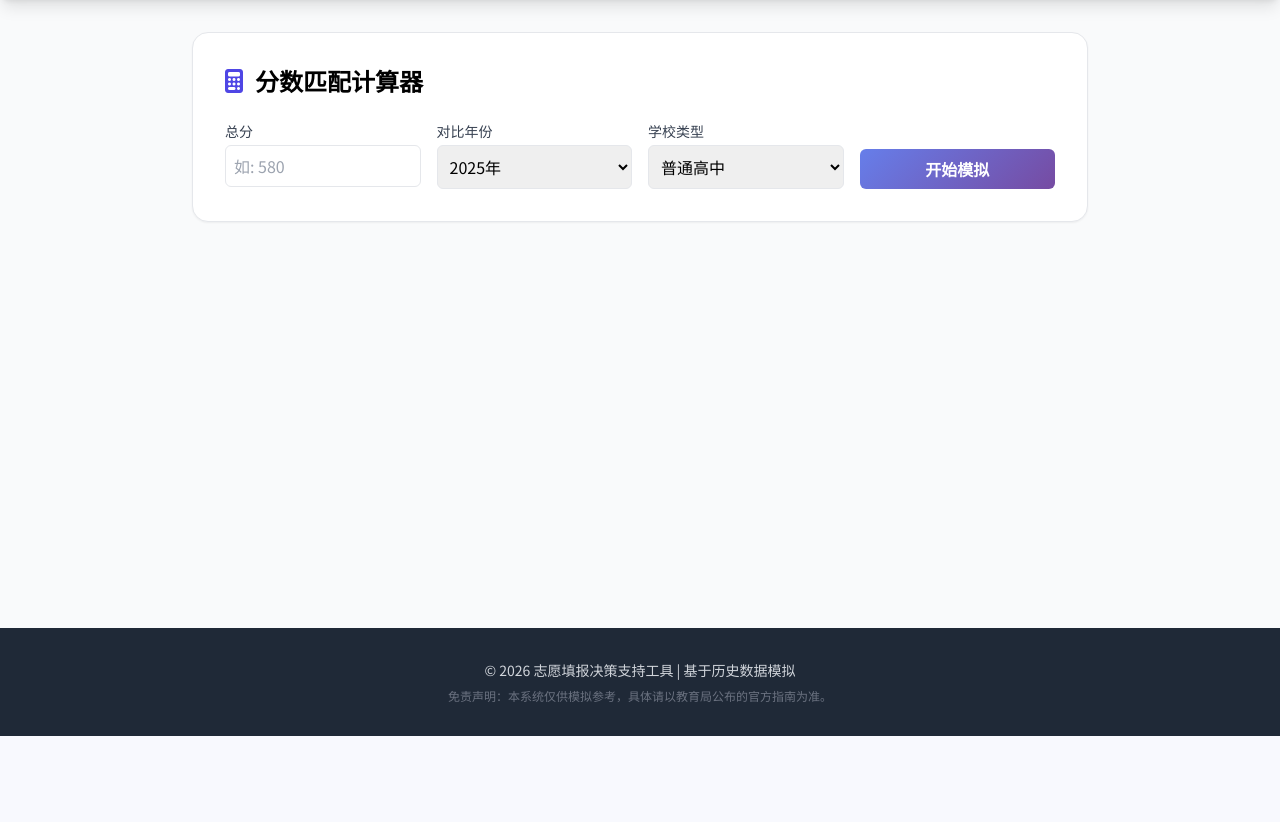
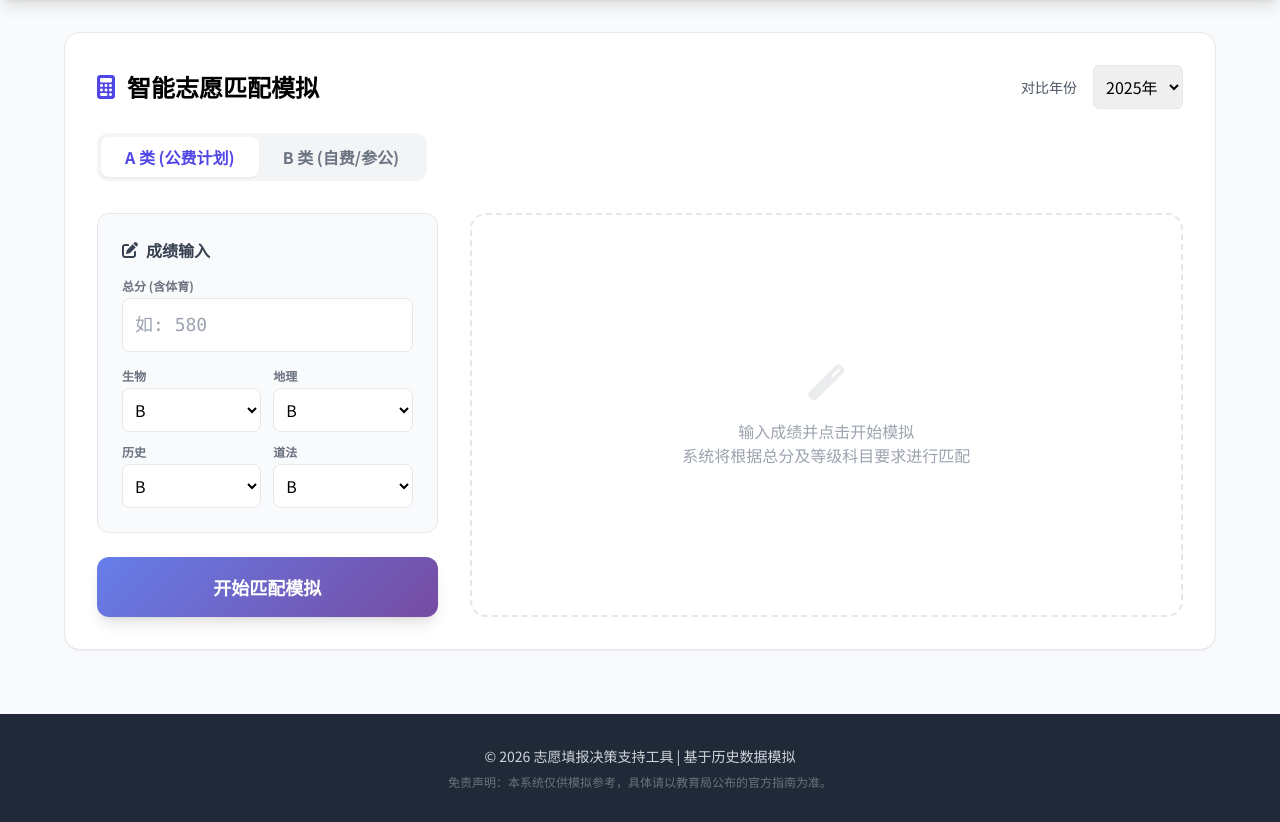
Before and after one commit to JE668/volunteer-information-system, a Flask app: page /simulate in a window 1280 px wide. Shown: the part 64-886 px from the top of the page. Before the commit the page ends 800 px from the top, so only its background shows below. Run offline with Flask 3, Linux system fonts and the light colour scheme; some libraries are stand-ins or nearby versions.

Commit message:
feat: complete simulation UI reconstruction for A/B plans

```diff
--- a/app/templates/simulate.html
+++ b/app/templates/simulate.html
@@ -1,104 +1,186 @@
 {% extends "base.html" %}
 {% block title %}智能模拟{% endblock %}
 {% block content %}
-<div class="max-w-4xl mx-auto">
+<div class="max-w-6xl mx-auto">
     <div class="bg-white p-8 rounded-2xl shadow-sm border border-gray-200 mb-8">
-        <h2 class="text-2xl font-bold mb-6 flex items-center">
-            <i class="fas fa-calculator mr-3 text-indigo-600"></i>分数匹配计算器
+        <div class="flex items-center justify-between mb-6">
+            <h2 class="text-2xl font-bold flex items-center">
+                <i class="fas fa-calculator mr-3 text-indigo-600"></i>智能志愿匹配模拟
             </h2>
-        <form id="simulateForm" class="grid grid-cols-1 md:grid-cols-4 gap-4">
-            <div>
-                <label class="block text-sm font-medium text-gray-700 mb-1">总分</label>
-                <input type="number" name="score" required placeholder="如: 580" class="w-full p-2 border rounded-md focus:ring-2 focus:ring-indigo-500 outline-none">
-            </div>
-            <div>
-                <label class="block text-sm font-medium text-gray-700 mb-1">对比年份</label>
-                <select name="year" class="w-full p-2 border rounded-md focus:ring-2 focus:ring-indigo-500 outline-none">
+            <div class="flex items-center gap-4">
+                <label class="text-sm font-medium text-gray-600">对比年份</label>
+                <select id="yearSelect" class="p-2 border rounded-md outline-none focus:ring-2 focus:ring-indigo-500">
                     <option value="2025">2025年</option>
                     <option value="2024">2024年</option>
                     <option value="2023">2023年</option>
                 </select>
             </div>
-            <div>
-                <label class="block text-sm font-medium text-gray-700 mb-1">学校类型</label>
-                <select name="type" class="w-full p-2 border rounded-md focus:ring-2 focus:ring-indigo-500 outline-none">
-                    <option value="pg">普通高中</option>
-                    <option value="voc">中职学校</option>
-                </select>
-            </div>
-            <div class="flex items-end">
-                <button type="submit" class="w-full gradient-bg text-white font-bold py-2 rounded-md hover:opacity-90 transition">开始模拟</button>
-            </div>
-        </form>
         </div>
 
-    <div id="results" class="hidden space-y-6">
-        <div class="flex items-center justify-between mb-4">
-            <h3 class="text-xl font-bold">模拟结果</h3>
-            <div id="scoreBadge" class="px-3 py-1 bg-indigo-100 text-indigo-700 rounded-full text-sm font-bold"></div>
+        <!-- 模式切换 Tab -->
+        <div class="flex p-1 bg-gray-100 rounded-xl mb-8 w-fit">
+            <button id="tabA" onclick="switchMode('A')" class="px-6 py-2 rounded-lg font-bold transition-all duration-200 bg-white text-indigo-600 shadow-sm">A 类 (公费计划)</button>
+            <button id="tabB" onclick="switchMode('B')" class="px-6 py-2 rounded-lg font-bold transition-all duration-200 text-gray-500 hover:text-gray-700">B 类 (自费/参公)</button>
+        </div>
+
+        <div class="grid grid-cols-1 lg:grid-cols-3 gap-8">
+            <!-- 输入区域 -->
+            <div class="lg:col-span-1 space-y-6">
+                <div class="bg-gray-50 p-6 rounded-xl border border-gray-200">
+                    <h3 class="font-bold text-gray-700 mb-4 flex items-center">
+                        <i class="fas fa-edit mr-2"></i>成绩输入
+                    </h3>
+
+                    <div class="space-y-4">
+                        <div>
+                            <label class="block text-xs font-bold text-gray-500 uppercase mb-1">总分 (含体育)</label>
+                            <input type="number" id="totalScore" placeholder="如: 580" class="w-full p-3 border rounded-lg focus:ring-2 focus:ring-indigo-500 outline-none text-lg font-mono">
+                        </div>
+
+                        <div id="gradeGrid" class="grid grid-cols-2 gap-3">
+                            <!-- 动态加载科目 -->
+                        </div>
+                    </div>
+                </div>
+
+                <button id="simulateBtn" class="w-full gradient-bg text-white font-bold py-4 rounded-xl hover:opacity-90 transition shadow-lg text-lg">
+                    开始匹配模拟
+                </button>
+            </div>
+
+            <!-- 结果区域 -->
+            <div class="lg:col-span-2">
+                <div id="emptyState" class="h-full flex flex-col items-center justify-center text-center p-12 border-2 border-dashed border-gray-200 rounded-2xl text-gray-400">
+                    <i class="fas fa-magic text-4xl mb-4 opacity-20"></i>
+                    <p>输入成绩并点击开始模拟<br>系统将根据总分及等级科目要求进行匹配</p>
+                </div>
+
+                <div id="resultsArea" class="hidden space-y-8">
+                    <div class="flex items-center justify-between">
+                        <h3 class="text-xl font-bold text-gray-800">匹配结果分析</h3>
+                        <div id="scoreSummary" class="text-sm font-medium text-gray-500"></div>
                     </div>
 
                     <div class="grid grid-cols-1 gap-6">
                         <!-- 冲 -->
                         <div class="bg-white rounded-xl shadow-sm border-l-4 border-red-500 overflow-hidden">
-                <div class="bg-red-50 px-4 py-2 border-b border-red-100 flex justify-between items-center">
+                            <div class="bg-red-50 px-4 py-3 border-b border-red-100 flex justify-between items-center">
                                 <span class="font-bold text-red-700"><i class="fas fa-fire mr-2"></i>冲 (Rush) - 风险较高，有机会</span>
-                    <span class="text-xs text-red-600">分差 0 ~ 15 分</span>
+                                <span class="text-xs font-medium text-red-600 bg-red-100 px-2 py-0.5 rounded">分差 0 ~ 15 分</span>
                             </div>
                             <div id="rushList" class="divide-y"></div>
                         </div>
                         <!-- 稳 -->
                         <div class="bg-white rounded-xl shadow-sm border-l-4 border-yellow-500 overflow-hidden">
-                <div class="bg-yellow-50 px-4 py-2 border-b border-yellow-100 flex justify-between items-center">
+                            <div class="bg-yellow-50 px-4 py-3 border-b border-yellow-100 flex justify-between items-center">
                                 <span class="font-bold text-yellow-700"><i class="fas fa-balance-scale mr-2"></i>稳 (Stable) - 录取概率较大</span>
-                    <span class="text-xs text-yellow-600">分差 15 ~ 40 分</span>
+                                <span class="text-xs font-medium text-yellow-600 bg-yellow-100 px-2 py-0.5 rounded">分差 15 ~ 40 分</span>
                             </div>
                             <div id="stableList" class="divide-y"></div>
                         </div>
                         <!-- 保 -->
                         <div class="bg-white rounded-xl shadow-sm border-l-4 border-green-500 overflow-hidden">
-                <div class="bg-green-50 px-4 py-2 border-b border-green-100 flex justify-between items-center">
+                            <div class="bg-green-50 px-4 py-3 border-b border-green-100 flex justify-between items-center">
                                 <span class="font-bold text-green-700"><i class="fas fa-shield-alt mr-2"></i>保 (Backup) - 极高概率录取</span>
-                    <span class="text-xs text-green-600">分差 > 40 分</span>
+                                <span class="text-xs font-medium text-green-600 bg-green-100 px-2 py-0.5 rounded">分差 > 40 分</span>
                             </div>
                             <div id="backupList" class="divide-y"></div>
                         </div>
                     </div>
                 </div>
             </div>
+        </div>
+    </div>
+</div>
 
 <script>
-document.getElementById('simulateForm').onsubmit = async (e) => {
-    e.preventDefault();
-    const formData = new FormData(e.target);
-    const params = new URLSearchParams(formData);
+let currentMode = 'A';
+const subjectConfigs = {
+    'A': { 'bio': '生物', 'geo': '地理', 'his': '历史', 'pol': '道法' },
+    'B': { 'bio': '生物', 'geo': '地理', 'phy': '物理', 'che': '化学' }
+};
+
+function switchMode(mode) {
+    currentMode = mode;
+    document.getElementById('tabA').className = mode === 'A' ? 'px-6 py-2 rounded-lg font-bold transition-all duration-200 bg-white text-indigo-600 shadow-sm' : 'px-6 py-2 rounded-lg font-bold transition-all duration-200 text-gray-500 hover:text-gray-700';
+    document.getElementById('tabB').className = mode === 'B' ? 'px-6 py-2 rounded-lg font-bold transition-all duration-200 bg-white text-indigo-600 shadow-sm' : 'px-6 py-2 rounded-lg font-bold transition-all duration-200 text-gray-500 hover:text-gray-700';
+    renderGradeInputs();
+}
+
+function renderGradeInputs() {
+    const grid = document.getElementById('gradeGrid');
+    const config = subjectConfigs[currentMode];
+    grid.innerHTML = Object.entries(config).map(([id, name]) => `
+        <div>
+            <label class="block text-xs font-bold text-gray-500 uppercase mb-1">${name}</label>
+            <select id="grade_${id}" class="w-full p-2 border rounded-lg focus:ring-2 focus:ring-indigo-500 outline-none bg-white">
+                <option value="A+">A+</option>
+                <option value="A">A</option>
+                <option value="B+">B+</option>
+                <option value="B" selected>B</option>
+                <option value="C">C</option>
+            </select>
+        </div>
+    `).join('');
+}
+
+document.getElementById('simulateBtn').onclick = async () => {
+    const year = document.getElementById('yearSelect').value;
+    const total = document.getElementById('totalScore').value;
+    if(!total) return alert('请输入总分');
+
+    // 构建参数
+    const params = new URLSearchParams();
+    params.append('year', year);
+    params.append('type', 'pg');
+
+    if(currentMode === 'A') {
+        params.append('score_a', total);
+        params.append('bio_a', document.getElementById('grade_bio').value);
+        params.append('geo_a', document.getElementById('grade_geo').value);
+        params.append('his_a', document.getElementById('grade_his').value);
+        params.append('pol_a', document.getElementById('grade_pol').value);
+    } else {
+        params.append('score_b', total);
+        params.append('bio_b', document.getElementById('grade_bio').value);
+        params.append('geo_b', document.getElementById('grade_geo').value);
+        params.append('phy_b', document.getElementById('grade_phy').value);
+        params.append('che_b', document.getElementById('grade_che').value);
+    }
+
     const res = await fetch(`/api/match?${params.toString()}`);
     const data = await res.json();
-
     if(data.error) return alert(data.error);
 
-    document.getElementById('results').classList.remove('hidden');
-    document.getElementById('scoreBadge').innerText = `总分: ${data.score} | 等级: ${data.grade}`;
+    // 显示结果
+    document.getElementById('emptyState').classList.add('hidden');
+    document.getElementById('resultsArea').classList.remove('hidden');
+    document.getElementById('scoreSummary').innerText = `模拟计划: ${currentMode === 'A' ? 'A类(公费)' : 'B类(自费/参公)'} | 总分: ${total}`;
+
+    const targetResults = currentMode === 'A' ? data.res_a : data.res_b;
 
     const renderList = (list, elementId) => {
         const el = document.getElementById(elementId);
         el.innerHTML = list.length ? list.map(s => `
             <div class="p-4 flex justify-between items-center hover:bg-gray-50 transition">
                 <div>
-                    <div class="font-bold text-gray-800">${s.school_name} ${s.major_name ? `(${s.major_name})` : ''}</div>
-                    <div class="text-xs text-gray-500">${s.fee_type || '未知'} | ${s.batch || ''}</div>
+                    <div class="font-bold text-gray-800">${s.school_name}</div>
+                    <div class="text-xs text-gray-500">${s.school_attr} | ${s.fee_type} | ${s.batch}</div>
                 </div>
                 <div class="text-right">
                     <div class="font-mono font-bold text-indigo-600">${s.min_score}分</div>
                     <div class="text-xs text-gray-400">分差: ${s.diff > 0 ? '+' : ''}${s.diff}</div>
                 </div>
             </div>
-        `).join('') : '<div class="p-4 text-gray-400 text-sm italic">暂无匹配学校</div>';
+        `).join('') : '<div class="p-4 text-gray-400 text-sm italic">暂无符合条件的学校</div>';
     };
 
-    renderList(data.rush, 'rushList');
-    renderList(data.stable, 'stableList');
-    renderList(data.backup, 'backupList');
+    renderList(targetResults.rush, 'rushList');
+    renderList(targetResults.stable, 'stableList');
+    renderList(targetResults.backup, 'backupList');
 };
+
+// 初始化
+renderGradeInputs();
 </script>
 {% endblock %}
```
Lines whose indentation alone changed are shown as unchanged.
